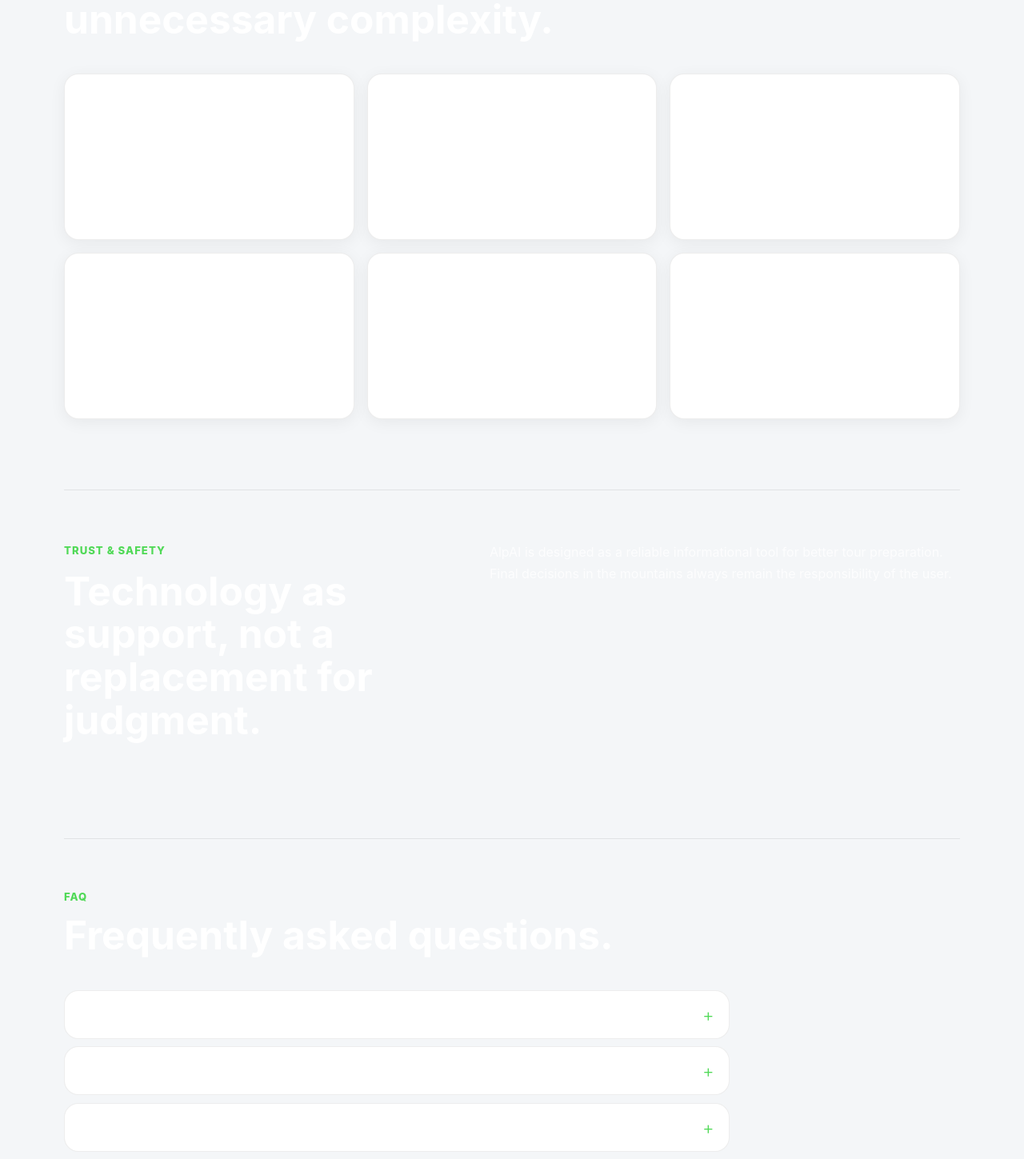
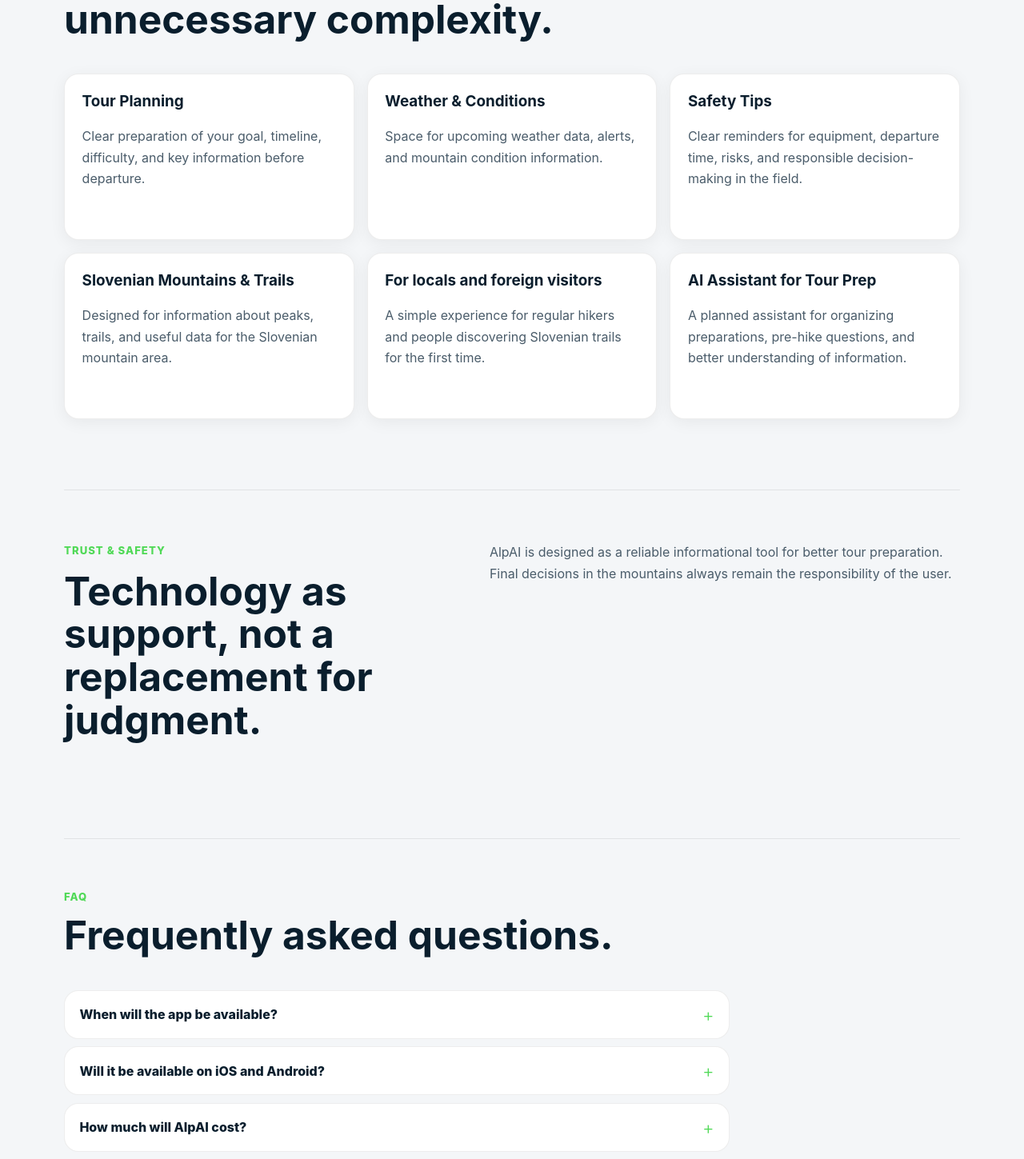
Before and after one commit to eriksamsa/ai-alp-website, a Next.js app: page /en in a window 1280 px wide. Shown: the part 1201-2650 px from the top of the page at 80% size. Built offline with nearby package versions, Linux system fonts and the light colour scheme.

Commit message:
Update website

```diff
--- a/app/globals.css
+++ b/app/globals.css
@@ -329,7 +329,7 @@ p, h1, h2, h3 { margin-top: 0; }
 .section h2,
 .split-section h2,
 .content-page h1 {
-  color: #ffffff;
+  color: #0a1e2d;
   font-size: clamp(2rem, 4vw, 3.1rem);
   line-height: 1.08;
 }
@@ -351,14 +351,14 @@ p, h1, h2, h3 { margin-top: 0; }
 }
 
 .feature-card h3 {
-  color: #ffffff;
+  color: #0a1e2d;
   font-size: 1.18rem;
 }
 
 .feature-card p,
 .split-section p,
 .content-page p {
-  color: rgba(255,255,255,0.78);
+  color: #4a5c6a;
   line-height: 1.68;
 }
 
@@ -399,7 +399,7 @@ p, h1, h2, h3 { margin-top: 0; }
 /* ── Legal ── */
 .legal-page { max-width: 840px; }
 
-.updated { color: var(--green-bright); font-weight: 780; }
+.updated { color: #1a6b22; font-weight: 780; }
 
 .legal-copy {
   margin-top: 2rem;
@@ -412,7 +412,7 @@ p, h1, h2, h3 { margin-top: 0; }
 
 .legal-copy h2 {
   margin-top: 1.8rem;
-  color: #ffffff;
+  color: #0a1e2d;
   font-size: 1.35rem;
 }
 
@@ -431,7 +431,7 @@ p, h1, h2, h3 { margin-top: 0; }
   border-radius: var(--radius);
   background: rgba(101,217,108,0.08);
   padding: 1rem 1.15rem;
-  color: var(--text) !important;
+  color: #0a3318 !important;
   font-weight: 760;
 }
 
@@ -708,7 +708,7 @@ p, h1, h2, h3 { margin-top: 0; }
   justify-content: space-between;
   list-style: none;
   padding: 1rem 1.15rem;
-  color: #ffffff;
+  color: #0a1e2d;
   font-size: 1rem;
   font-weight: 780;
   cursor: pointer;
@@ -728,7 +728,7 @@ p, h1, h2, h3 { margin-top: 0; }
 
 details[open] .faq-question::after { transform: rotate(45deg); }
 
-.faq-answer { margin: 0; padding: 0 1.15rem 1rem; color: var(--muted); line-height: 1.65; font-size: 0.97rem; }
+.faq-answer { margin: 0; padding: 0 1.15rem 1rem; color: #4a5c6a; line-height: 1.65; font-size: 0.97rem; }
 
 /* ── 404 page ── */
 .not-found {
```
